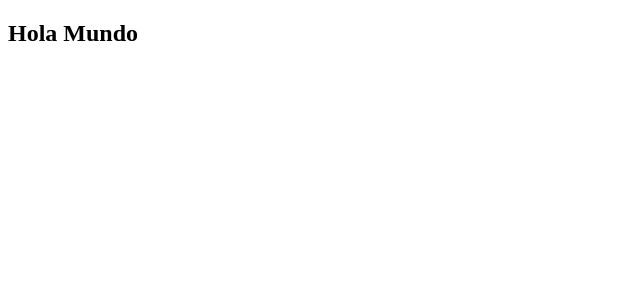
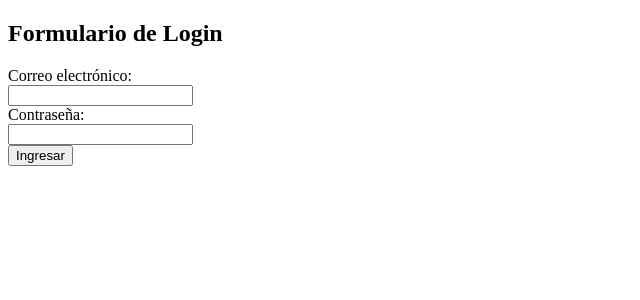
Before and after one commit to MartinCba/alkemy-challenge, a React (Create React App) app: page / in a window 1280 px wide. Shown: the top 300 px of the page, without its empty margins (0-640 px from the left). Built offline with nearby package versions, Linux system fonts and the light colour scheme.

Commit message:
componente Login

```diff
--- a/src/App.js
+++ b/src/App.js
@@ -1,5 +1,11 @@
+import Login from "./components/Login";
+
 function App() {
-  return <h2>Hola Mundo</h2>;
+  return (
+    <>
+      <Login />
+    </>
+  );
 }
 
 export default App;
--- /dev/null
+++ b/src/components/Login.js
@@ -0,0 +1,23 @@
+function Login() {
+  return (
+    <>
+      <h2>Formulario de Login</h2>
+      <form>
+        <label>
+          <span>Correo electrónico: </span>
+          <br />
+          <input type="email" name="email" />
+        </label>
+        <br />
+        <label>
+          <span>Contraseña: </span>
+          <br />
+          <input type="password" name="password" />
+        </label>
+        <br />
+        <button type="submit">Ingresar</button>
+      </form>
+    </>
+  );
+}
+export default Login;
```
